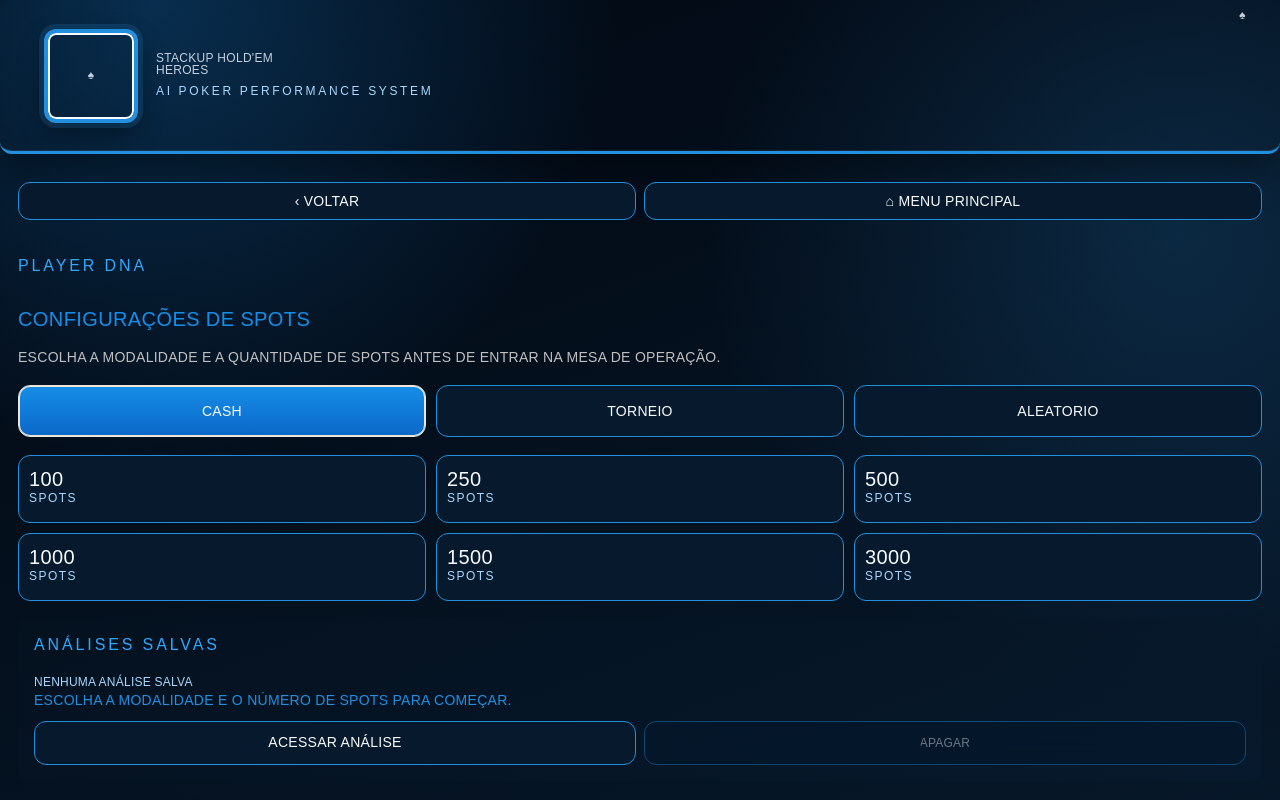
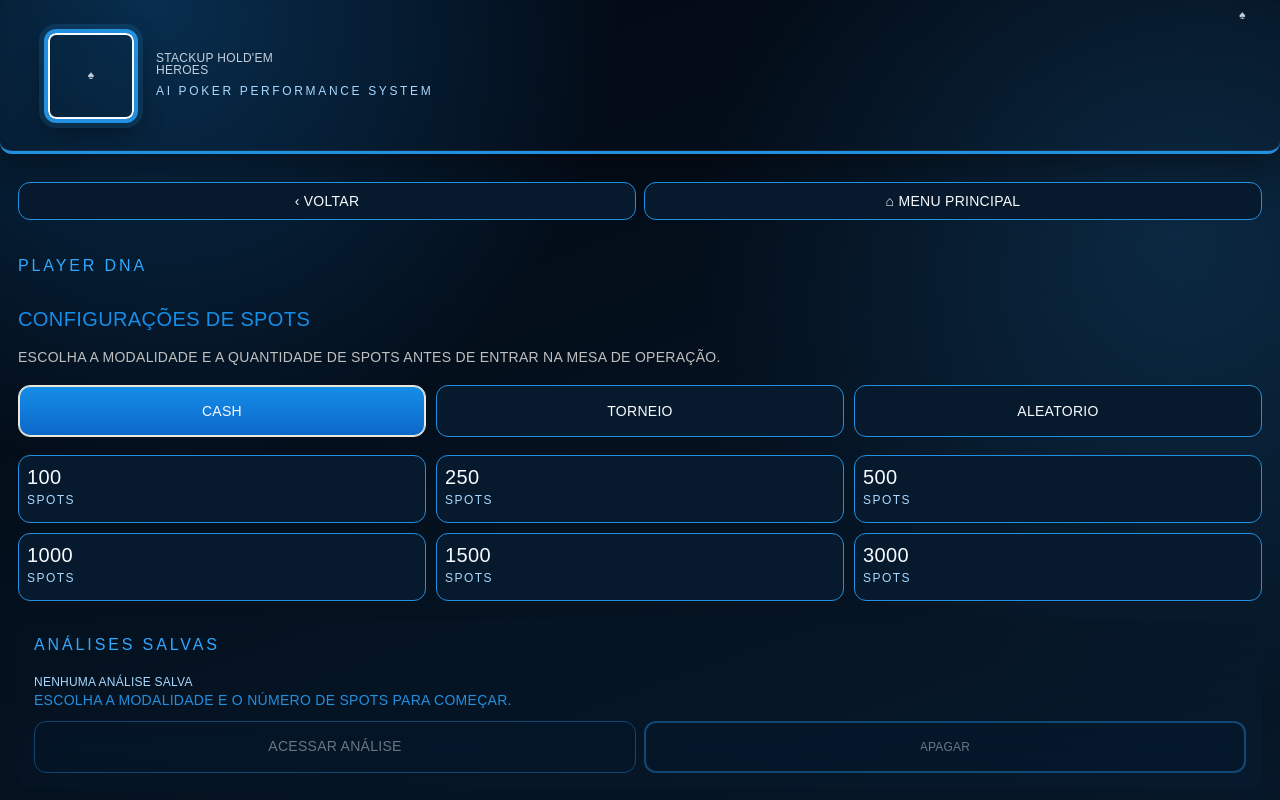
Before and after one commit to SkyareCom/gemeo.stackup.holdem-heroes, a Next.js app: page /player-dna in a window 1280 px wide. Shown: the top 800 px of the page. Built offline with nearby package versions, Linux system fonts and the light colour scheme; a web font is replaced by a local one.

Commit message:
style: unify Player DNA buttons and selected states

```diff
--- a/app/player-dna/player-dna-selected-state.css
+++ b/app/player-dna/player-dna-selected-state.css
@@ -1,33 +1,214 @@
-/* PLAYER DNA — ESTADO SELECIONADO PADRÃO
- * Vale para CASH/TORNEIO/ALEATÓRIO, SPOTS, ações e sizings.
- * Repouso: fundo escuro + borda azul.
+/* PLAYER DNA — CONTRATO ÚNICO DE BOTÕES
+ * Repouso: fundo azul-marinho + borda azul.
  * Selecionado/clicado: fundo azul + borda branca + texto branco.
+ * Botões de comando compartilham a mesma geometria.
+ * CASH/TORNEIO/ALEATÓRIO e SPOTS preservam sua geometria de cards,
+ * mas usam exatamente os mesmos estados visuais.
  */
-html body main.player-dna-page .mode-choices>label:not(#sel-a):not(#sel-b),
-html body main.player-dna-page .depth-choices>button:not(#sel-a):not(#sel-b),
-html body main.player-dna-page .training-session button:not(#sel-a):not(#sel-b){
-  border-color:#238FDF!important;
-  background:#071A2D!important;
-  background-image:none!important;
-  color:#F8FBFF!important;
-  -webkit-text-fill-color:#F8FBFF!important;
+html body main.player-dna-page{
+  --pd-control-bg:#071A2D;
+  --pd-control-bg-2:#0A2440;
+  --pd-control-border:#238FDF;
+  --pd-control-selected:#168EE8;
+  --pd-control-selected-2:#0B67C8;
+  --pd-control-text:#F8FBFF;
+  --pd-command-height:52px;
+  --pd-command-radius:14px;
 }
 
-html body main.player-dna-page .mode-choices>label:not(#sel-a):not(#sel-b):has(input:checked),
-html body main.player-dna-page .depth-choices>button[aria-pressed="true"]:not(#sel-a):not(#sel-b),
-html body main.player-dna-page .training-session button[aria-pressed="true"]:not(#sel-a):not(#sel-b),
-html body main.player-dna-page .training-session button:not(#sel-a):not(#sel-b):active{
-  border:2px solid #F8FBFF!important;
-  background:linear-gradient(180deg,#168EE8,#0B67C8)!important;
-  background-image:linear-gradient(180deg,#168EE8,#0B67C8)!important;
-  color:#F8FBFF!important;
-  -webkit-text-fill-color:#F8FBFF!important;
-  box-shadow:inset 0 0 0 1px #F8FBFF!important;
+/* BASE VISUAL ÚNICA */
+html body main.player-dna-page .mode-choices>label,
+html body main.player-dna-page .depth-choices>button,
+html body main.player-dna-page .training-session [class*="actions"]>button,
+html body main.player-dna-page .training-session [class*="sizingActions"]>button,
+html body main.player-dna-page .saved-analysis-panel button,
+html body main.player-dna-page .history-panel button,
+html body main.player-dna-page .training-footer>button,
+html body main.player-dna-page .player-dna-nav-button{
+  box-sizing:border-box!important;
+  border:2px solid var(--pd-control-border)!important;
+  background:linear-gradient(180deg,var(--pd-control-bg-2),var(--pd-control-bg))!important;
+  background-image:linear-gradient(180deg,var(--pd-control-bg-2),var(--pd-control-bg))!important;
+  color:var(--pd-control-text)!important;
+  -webkit-text-fill-color:var(--pd-control-text)!important;
+  font-family:inherit!important;
+  font-size:14px!important;
+  font-weight:400!important;
+  line-height:1!important;
+  text-align:center!important;
+  box-shadow:none!important;
 }
 
-html body main.player-dna-page .mode-choices>label:not(#sel-a):not(#sel-b):has(input:checked) *,
-html body main.player-dna-page .depth-choices>button[aria-pressed="true"]:not(#sel-a):not(#sel-b) *,
-html body main.player-dna-page .training-session button[aria-pressed="true"]:not(#sel-a):not(#sel-b) *{
-  color:#F8FBFF!important;
-  -webkit-text-fill-color:#F8FBFF!important;
+html body main.player-dna-page .mode-choices>label *,
+html body main.player-dna-page .depth-choices>button *,
+html body main.player-dna-page .training-session [class*="actions"]>button *,
+html body main.player-dna-page .training-session [class*="sizingActions"]>button *,
+html body main.player-dna-page .saved-analysis-panel button *,
+html body main.player-dna-page .history-panel button *,
+html body main.player-dna-page .training-footer>button *{
+  color:inherit!important;
+  -webkit-text-fill-color:inherit!important;
+  font-family:inherit!important;
+  font-weight:400!important;
+  line-height:1!important;
 }
+
+/* BOTÕES DE COMANDO — MESMO TAMANHO */
+html body main.player-dna-page .saved-analysis-panel button,
+html body main.player-dna-page .history-panel button,
+html body main.player-dna-page .training-footer>button,
+html body main.player-dna-page .player-dna-nav-button{
+  display:inline-flex!important;
+  align-items:center!important;
+  justify-content:center!important;
+  min-width:0!important;
+  height:var(--pd-command-height)!important;
+  min-height:var(--pd-command-height)!important;
+  max-height:var(--pd-command-height)!important;
+  padding:0 12px!important;
+  border-radius:var(--pd-command-radius)!important;
+  white-space:nowrap!important;
+  overflow:hidden!important;
+  text-overflow:ellipsis!important;
+}
+
+html body main.player-dna-page .saved-analysis-panel button,
+html body main.player-dna-page .history-panel button,
+html body main.player-dna-page .player-dna-nav-button{
+  width:100%!important;
+  max-width:100%!important;
+}
+
+html body main.player-dna-page .training-footer{
+  display:grid!important;
+  grid-template-columns:repeat(2,minmax(0,160px))!important;
+  justify-content:center!important;
+  gap:10px!important;
+  width:100%!important;
+  min-width:0!important;
+}
+html body main.player-dna-page .training-footer>button{
+  width:100%!important;
+  min-width:0!important;
+  max-width:160px!important;
+  justify-self:stretch!important;
+}
+
+/* CASH / TORNEIO / ALEATÓRIO */
+html body main.player-dna-page .mode-choices>label{
+  width:100%!important;
+  min-width:0!important;
+  min-height:52px!important;
+  height:52px!important;
+  padding:0 8px!important;
+  border-radius:14px!important;
+  display:flex!important;
+  align-items:center!important;
+  justify-content:center!important;
+  overflow:hidden!important;
+}
+html body main.player-dna-page .mode-choices>label>strong{
+  font-size:14px!important;
+}
+
+/* CARDS DE SPOTS */
+html body main.player-dna-page .depth-choices>button{
+  width:100%!important;
+  min-width:0!important;
+  max-width:100%!important;
+  min-height:68px!important;
+  padding:9px 8px!important;
+  border-radius:14px!important;
+  overflow:hidden!important;
+}
+html body main.player-dna-page .depth-choices>button>strong{
+  display:block!important;
+  font-size:20px!important;
+  color:var(--pd-control-text)!important;
+  -webkit-text-fill-color:var(--pd-control-text)!important;
+}
+html body main.player-dna-page .depth-choices>button>span{
+  display:block!important;
+  margin-top:4px!important;
+  font-size:12px!important;
+  color:#A9D8FF!important;
+  -webkit-text-fill-color:#A9D8FF!important;
+}
+
+/* AÇÕES E SIZINGS — TODOS PARTEM DO MESMO ESTADO VISUAL */
+html body main.player-dna-page .training-session [class*="actions"]>button,
+html body main.player-dna-page .training-session [class*="sizingActions"]>button{
+  min-width:0!important;
+  height:44px!important;
+  min-height:44px!important;
+  max-height:44px!important;
+  padding:0 6px!important;
+  border-radius:12px!important;
+  opacity:1!important;
+  cursor:pointer!important;
+}
+
+/* SELEÇÃO / CLIQUE — REGRA GLOBAL */
+html body main.player-dna-page .mode-choices>label:has(input:checked),
+html body main.player-dna-page .depth-choices>button[aria-pressed="true"],
+html body main.player-dna-page .training-session [class*="actions"]>button[aria-pressed="true"],
+html body main.player-dna-page .training-session [class*="sizingActions"]>button[aria-pressed="true"],
+html body main.player-dna-page .saved-analysis-panel button:active:not(:disabled),
+html body main.player-dna-page .saved-analysis-panel button:focus-visible:not(:disabled),
+html body main.player-dna-page .history-panel button:active:not(:disabled),
+html body main.player-dna-page .history-panel button:focus-visible:not(:disabled),
+html body main.player-dna-page .training-footer>button:active:not(:disabled),
+html body main.player-dna-page .training-footer>button:focus-visible:not(:disabled),
+html body main.player-dna-page .player-dna-nav-button:active,
+html body main.player-dna-page .player-dna-nav-button:focus-visible{
+  border-color:var(--pd-control-text)!important;
+  background:linear-gradient(180deg,var(--pd-control-selected),var(--pd-control-selected-2))!important;
+  background-image:linear-gradient(180deg,var(--pd-control-selected),var(--pd-control-selected-2))!important;
+  color:var(--pd-control-text)!important;
+  -webkit-text-fill-color:var(--pd-control-text)!important;
+  box-shadow:inset 0 0 0 1px var(--pd-control-text)!important;
+  outline:none!important;
+}
+
+/* Primários de referência: ACESSAR ANÁLISE / RELATÓRIO / PRÓXIMO */
+html body main.player-dna-page button.primary:not(:disabled),
+html body main.player-dna-page .training-footer>button:last-child:not(:disabled){
+  border-color:var(--pd-control-text)!important;
+  background:linear-gradient(180deg,var(--pd-control-selected),var(--pd-control-selected-2))!important;
+  background-image:linear-gradient(180deg,var(--pd-control-selected),var(--pd-control-selected-2))!important;
+  color:var(--pd-control-text)!important;
+  -webkit-text-fill-color:var(--pd-control-text)!important;
+  box-shadow:inset 0 0 0 1px var(--pd-control-text)!important;
+}
+
+/* Nenhuma ação do poker deve parecer indisponível e dar dica. */
+html body main.player-dna-page .training-session [class*="actions"]>button:disabled,
+html body main.player-dna-page .training-session [class*="sizingActions"]>button:disabled{
+  opacity:1!important;
+  cursor:pointer!important;
+  border-color:var(--pd-control-border)!important;
+  background:linear-gradient(180deg,var(--pd-control-bg-2),var(--pd-control-bg))!important;
+  color:var(--pd-control-text)!important;
+  -webkit-text-fill-color:var(--pd-control-text)!important;
+}
+
+/* Comandos realmente indisponíveis preservam geometria sem mudar de padrão. */
+html body main.player-dna-page .saved-analysis-panel button:disabled,
+html body main.player-dna-page .history-panel button:disabled,
+html body main.player-dna-page .training-footer>button:disabled{
+  opacity:.42!important;
+}
+
+@media(max-width:420px){
+  html body main.player-dna-page .training-footer{
+    grid-template-columns:repeat(2,minmax(0,1fr))!important;
+  }
+  html body main.player-dna-page .training-footer>button{
+    max-width:none!important;
+    padding:0 8px!important;
+    font-size:13px!important;
+  }
+  html body main.player-dna-page .mode-choices>label>strong{
+    font-size:12px!important;
+  }
+}
```
